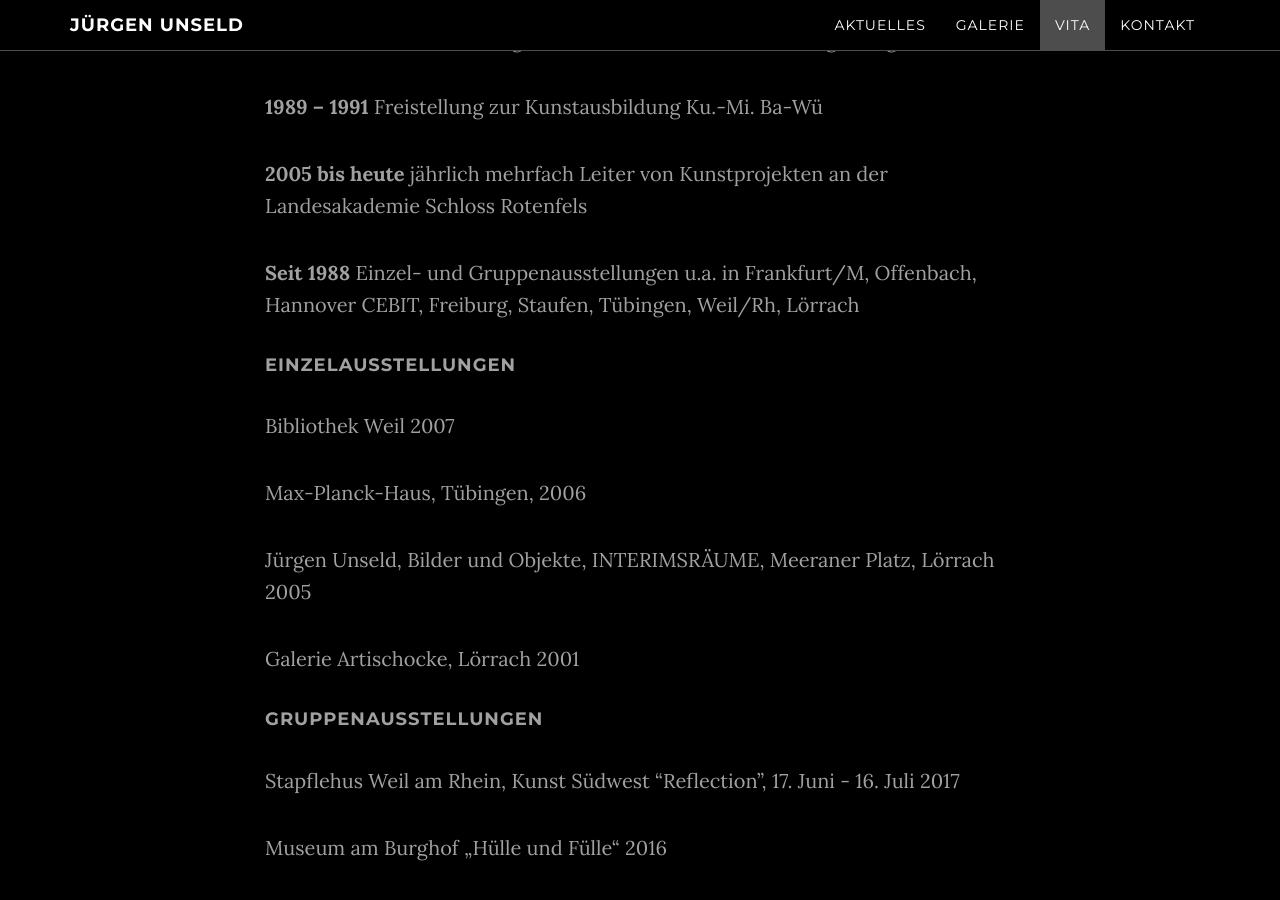
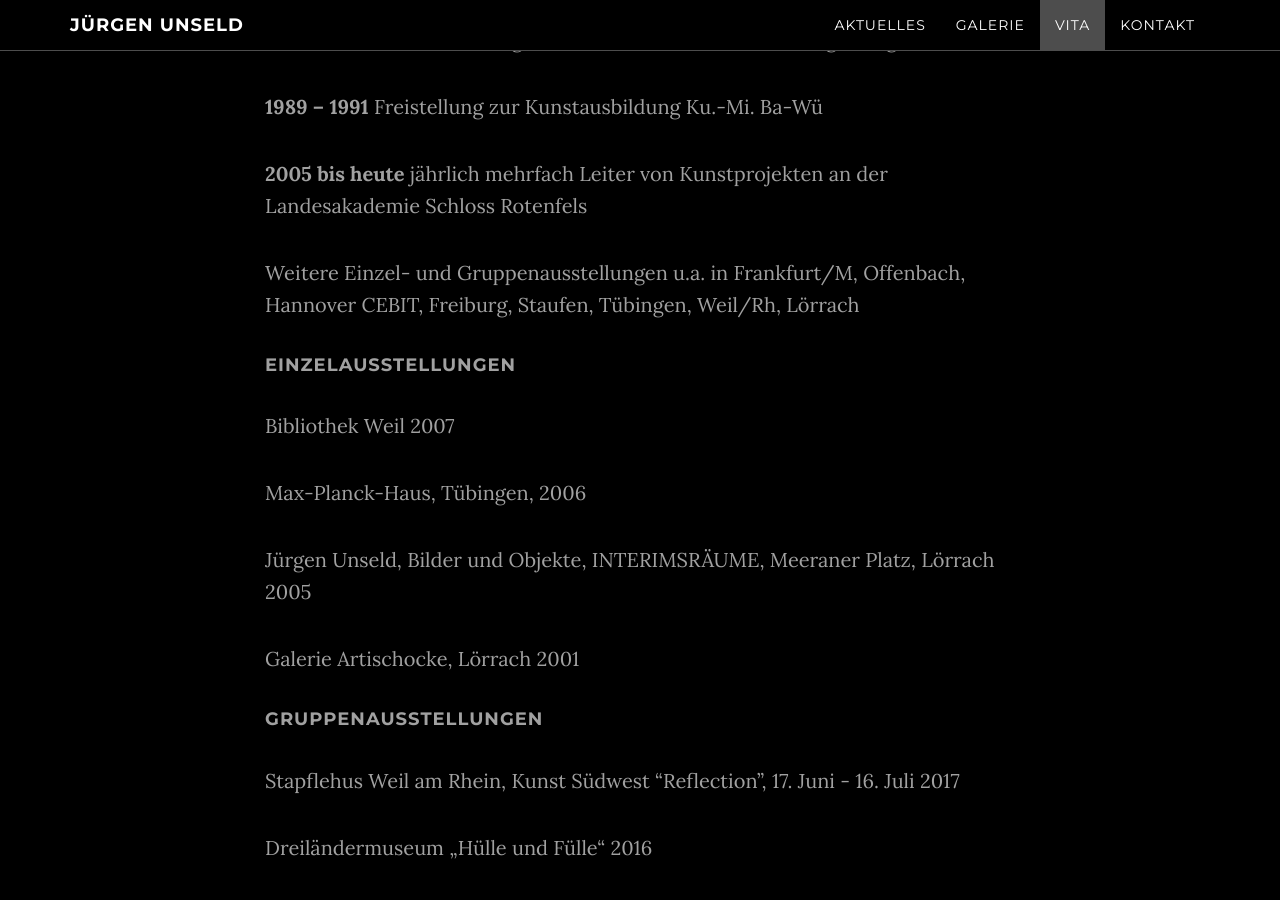
Before and after one commit to jueunseld/jueunseld.github.io, a Jekyll site: the page built from _posts/2017-06-04-vita.md, in a window 1280 px wide and 900 px high, scrolled down 3222 px. Built offline with Jekyll 4.4.1, drawn with Linux system fonts in a browser that asks for light colours; our own code applies the rules of GitHub Pages for plain Markdown files; some of the changed text lies outside the part shown.

Commit message:
Update Hintergrund und Inhalt

```diff
--- a/_config.yml
+++ b/_config.yml
@@ -1,7 +1,7 @@
 # Site settings
 title: Jürgen Unseld
 url: https://jueunseld.github.io
-description: Persönliche Seite von Jürgen Unseld. Künstler aus Lörrach.
+description:
 
 # Color settings (hex-codes without the leading hash-tag)
 color:
--- a/_posts/2017-06-04-vita.md
+++ b/_posts/2017-06-04-vita.md
@@ -16,7 +16,7 @@
 **2005 bis heute** jährlich mehrfach Leiter von Kunstprojekten an
 der Landesakademie Schloss Rotenfels
 
-**Seit 1988** Einzel- und Gruppenausstellungen u.a. in Frankfurt/M, Offenbach, Hannover CEBIT, Freiburg, Staufen, Tübingen, Weil/Rh, Lörrach
+Weitere Einzel- und Gruppenausstellungen u.a. in Frankfurt/M, Offenbach, Hannover CEBIT, Freiburg, Staufen, Tübingen, Weil/Rh, Lörrach
 
 #### Einzelausstellungen
 
@@ -33,9 +33,11 @@
 
 Stapflehus Weil am Rhein, Kunst Südwest "Reflection", 17. Juni - 16. Juli 2017
 
-Museum am Burghof „Hülle und Fülle“ 2016
+Dreiländermuseum „Hülle und Fülle“ 2016
 
 Museum am Burghof "Bild vom Bild" 2012
+
+Museum am Burghof "pARTners" 2006
 
 Galerie Ars Nova „Sichtweisen“ 2005
 
```
Also changed, not shown: _posts/2017-06-03-Kunst-Suedwest.md (+1 -1 lines), images/intro-bg.jpg (added).
